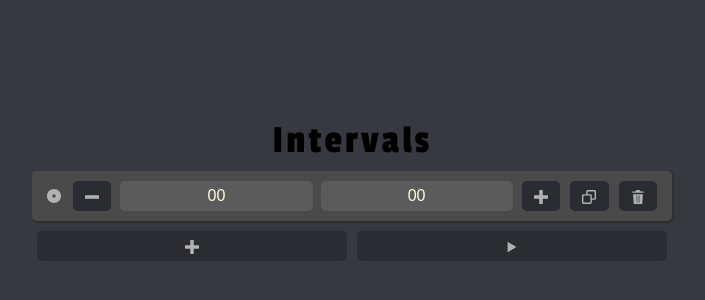
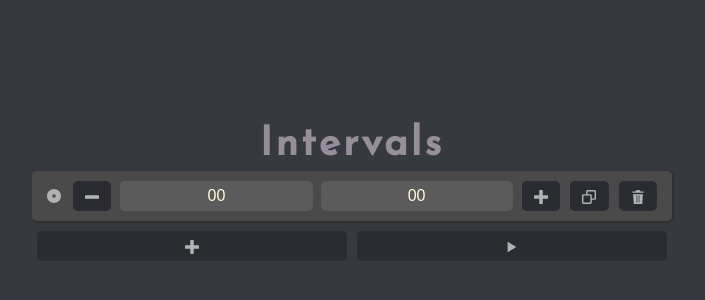
Before and after one commit to mebble/intervals, a React app: page / in a window 1280 px wide. Shown: the part 204-504 px from the top of the page, without its empty margins (288-993 px from the left). Built offline with nearby package versions, Linux system fonts and the light colour scheme.

Commit message:
app top-bottom margins; title change font

```diff
--- a/src/components/app/app.css
+++ b/src/components/app/app.css
@@ -1,6 +1,6 @@
 .App {
 	width: 40vw;
-	margin: 0 auto;
+	margin: 20px auto;
 
     display: flex;
     flex-direction: column;
--- a/src/components/header/header.css
+++ b/src/components/header/header.css
@@ -4,6 +4,8 @@
 
 .Header__title {
     font-size: 2.5rem;
-    font-family: 'Passion One', cursive;
+    font-family: 'Reem Kufi', sans-serif;
+    font-weight: 700;
+    color: #968e9b;
     letter-spacing: 0.2rem;
 }
--- a/src/index.html
+++ b/src/index.html
@@ -4,7 +4,7 @@
 	<meta charset="utf-8">
 	<meta name="viewport" content="width=device-width, user-scalable=no, initial-scale=1.0, maximum-scale=1.0, minimum-scale=1.0">
 	<meta name="description" content="A blazing fast, lightweight and simple interval timer web app">
-	<link href="https://fonts.googleapis.com/css?family=Passion+One" rel="stylesheet">
+	<link href="https://fonts.googleapis.com/css?family=Reem+Kufi" rel="stylesheet">
 	<title>Intervals</title>
 </head>
 <body>
```
